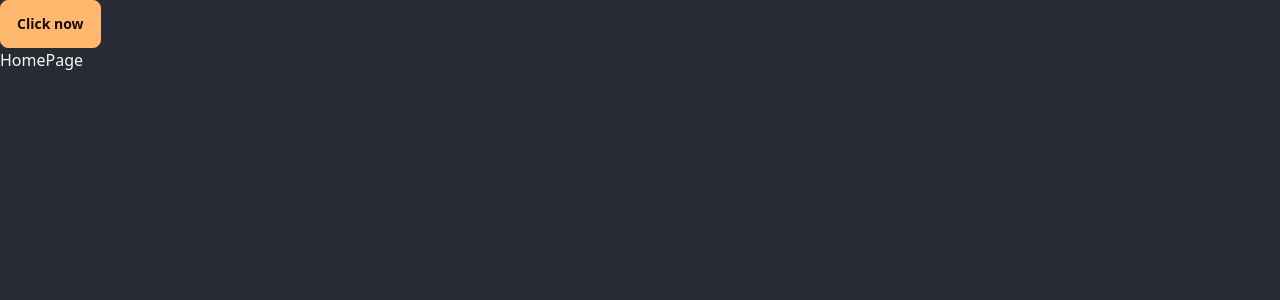
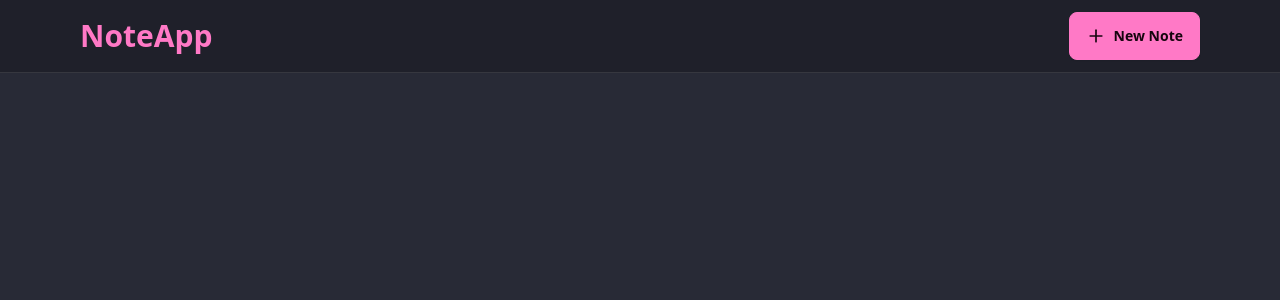
Before and after one commit to CodeByOS/MERN-Notes-App, a React (Vite) app in the folder frontend/: page / in a window 1280 px wide. Shown: the top 300 px of the page. Built offline with nearby package versions, Linux system fonts and the light colour scheme.

Commit message:
Updates..

```diff
--- a/frontend/package.json
+++ b/frontend/package.json
@@ -10,6 +10,8 @@
     "preview": "vite preview"
   },
   "dependencies": {
+    "axios": "^1.9.0",
+    "lucide-react": "^0.511.0",
     "react": "^19.1.0",
     "react-dom": "^19.1.0",
     "react-hot-toast": "^2.5.2",
--- a/frontend/src/App.jsx
+++ b/frontend/src/App.jsx
@@ -7,8 +7,6 @@ import NotFoundPage from './pages/NotFoundPage'
 const App = () => {
   return (
     <div data-theme="dracula">
-
-      <button className="btn btn-accent">Click now</button>
       <Routes>
         <Route path="/" element={<HomePage />} />
         <Route path="/create" element={<CreatePage />} />
--- /dev/null
+++ b/frontend/src/components/Navbar.jsx
@@ -0,0 +1,23 @@
+import { Link } from "react-router";
+import { Plus } from "lucide-react";
+
+const Navbar = () => {
+  return (
+    <header className="bg-base-300 border-b border-base-content/10">
+        <div className="mx-auto max-w-6xl px-4 py-3">
+            <div className="flex items-center justify-between">
+                <h1 className="text-3xl font-bold text-primary cursor-pointer transition-all duration-700 ease-in-out hover:scale-105 hover:shadow-md hover:opacity-90">
+                    NoteApp
+                </h1>
+                <div className="flex items-center gap-3">
+                    <Link to="/create" className="btn btn-primary">
+                    <Plus className="size-5" />
+                    <span>New Note</span>
+                    </Link>
+                </div>
+            </div>
+        </div>
+    </header>
+    );
+};
+export default Navbar;
--- /dev/null
+++ b/frontend/src/components/RateLimit.jsx
@@ -0,0 +1,9 @@
+
+const RateLimit = () => {
+
+  return (
+    <div>RateLimit</div>
+  )
+}
+
+export default RateLimit
--- a/frontend/src/pages/HomePage.jsx
+++ b/frontend/src/pages/HomePage.jsx
@@ -1,7 +1,12 @@
+import { useState } from "react";
+import Navbar from "../components/Navbar"
 
 const HomePage = () => {
+  const { rateLimited, setRateLimited } = useState(false);
   return (
-    <div>HomePage</div>
+    <div className="min-h-screen">
+      <Navbar />
+    </div>
   )
 }
 
```
Also changed, not shown: 1 other file (tests, documents, lock files or other folders).
